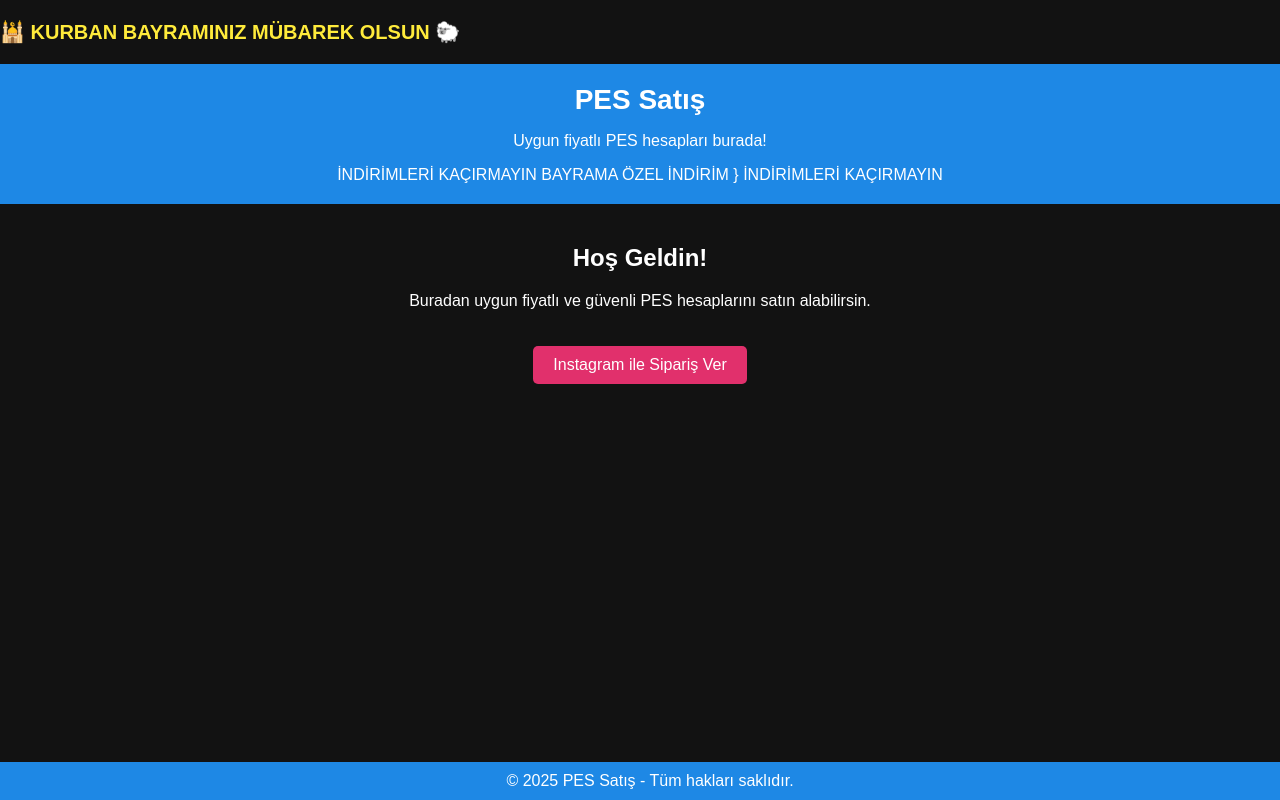
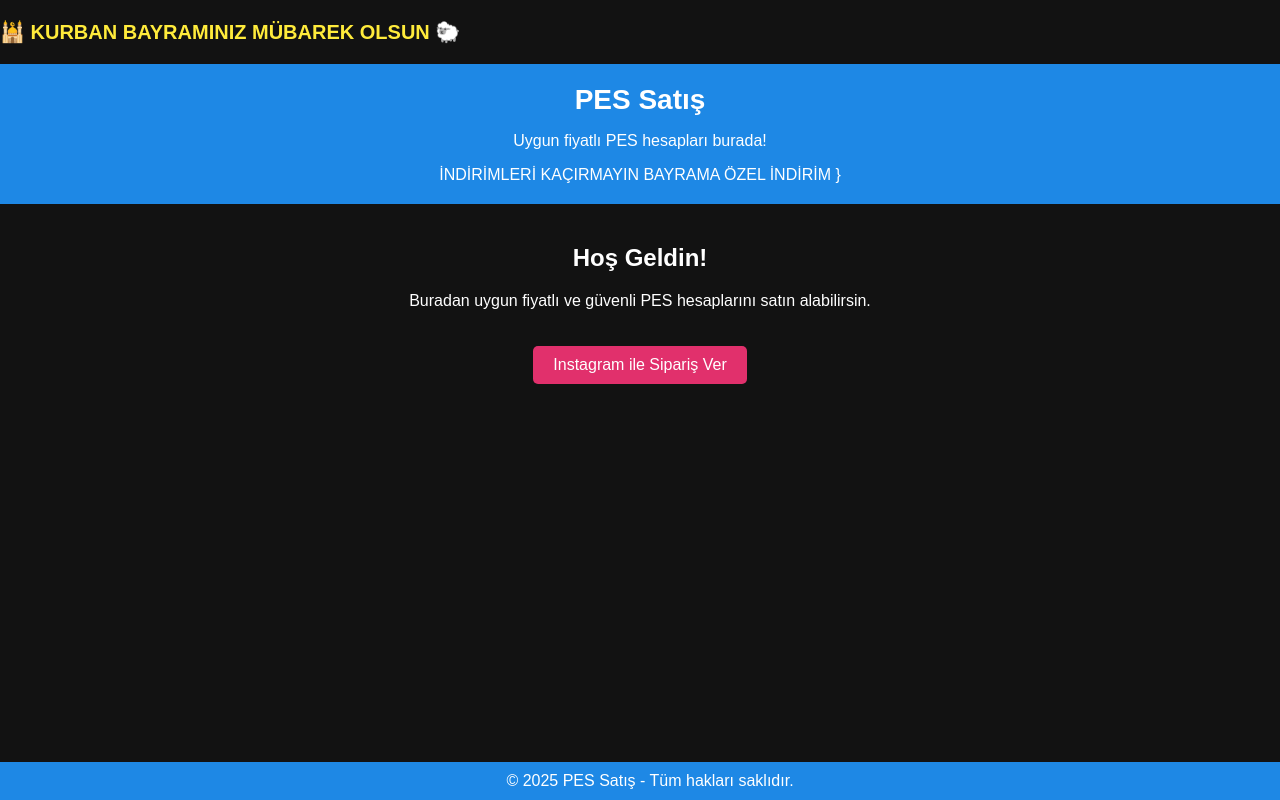
Before and after one commit to emre768/Pes-sat-s, a plain HTML site: page index.html in a window 1280 px wide. Drawn offline with Linux system fonts and the light colour scheme.

Commit message:
Update index.html

```diff
--- a/index.html
+++ b/index.html
@@ -67,7 +67,7 @@
 }
 </head>
 <body>
-  İNDİRİMLERİ KAÇIRMAYIN
+
 </body>
     </html>
   </header>
```
